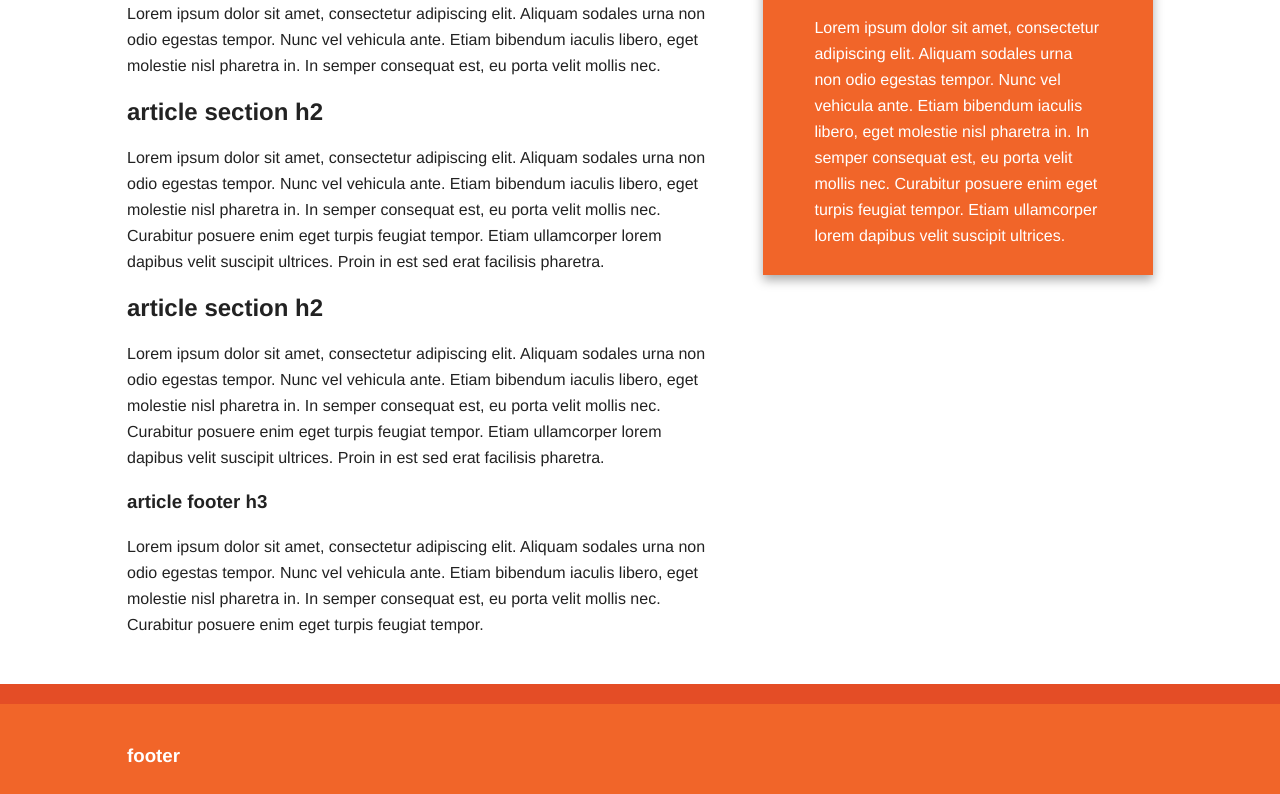
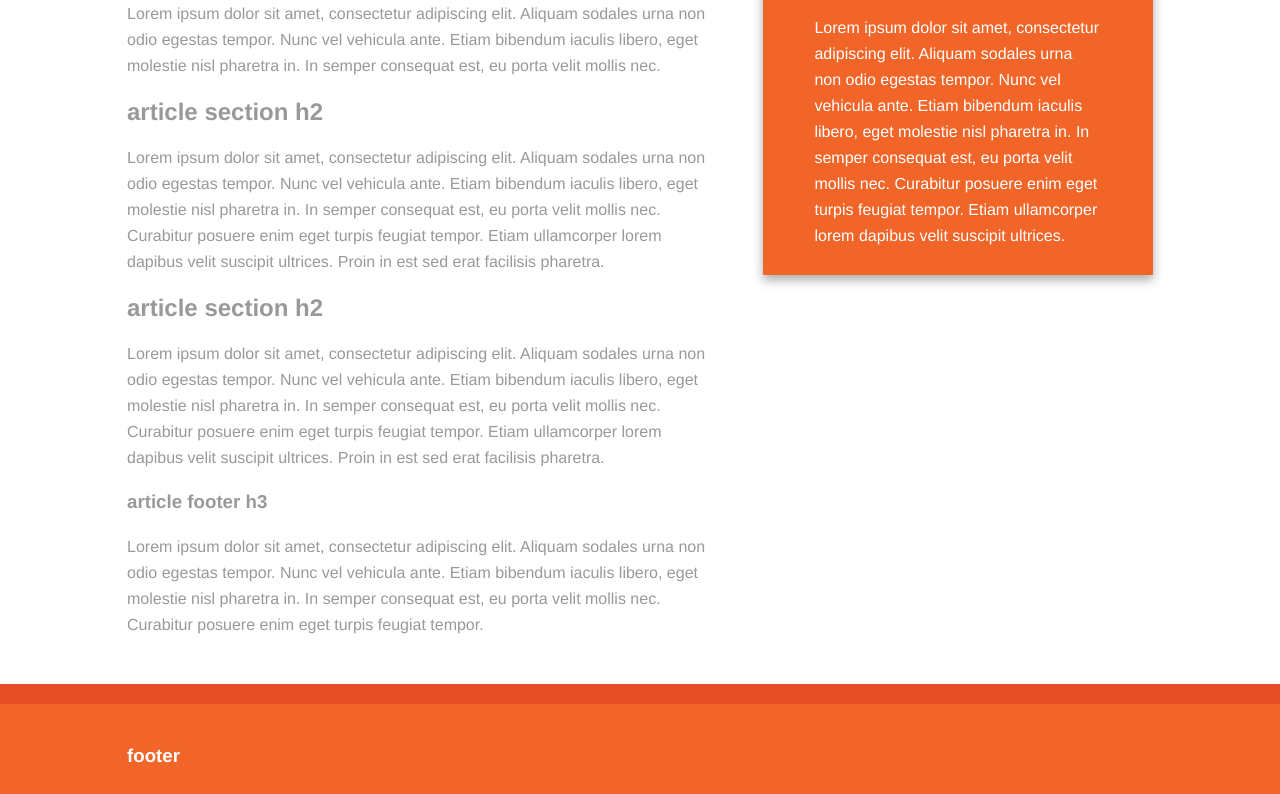
Before and after one commit to justenpeters/initializr, a plain HTML site: page index.html in a window 1280 px wide. Shown: the part 194-988 px from the top of the page. Drawn offline with nearby package versions, Linux system fonts and the light colour scheme.

Commit message:
Update main.css

```diff
--- a/css/main.css
+++ b/css/main.css
@@ -7,7 +7,7 @@ button,
 input,
 select,
 textarea {
-    color: #222;
+    color: #999;
 }
 
 body {
```
